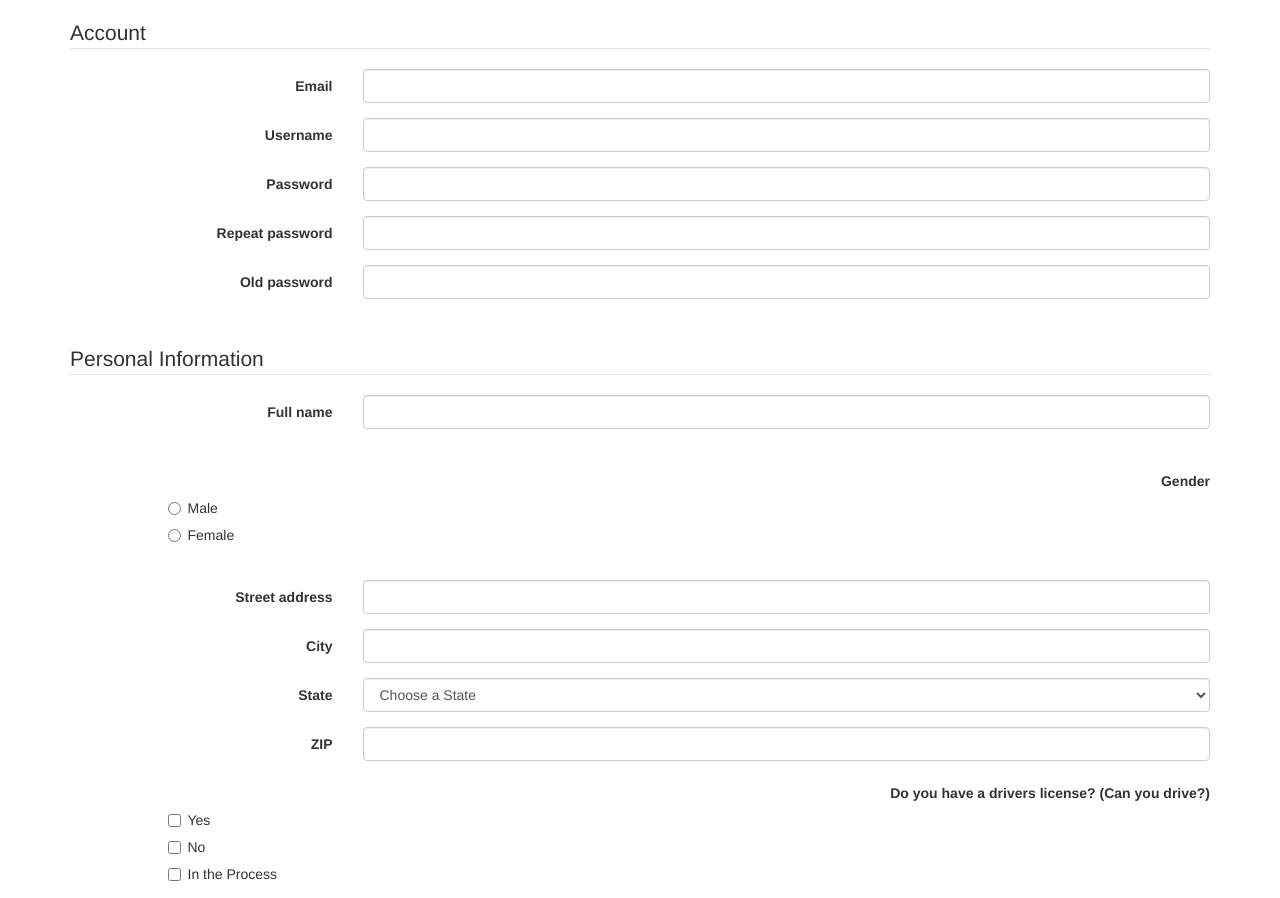
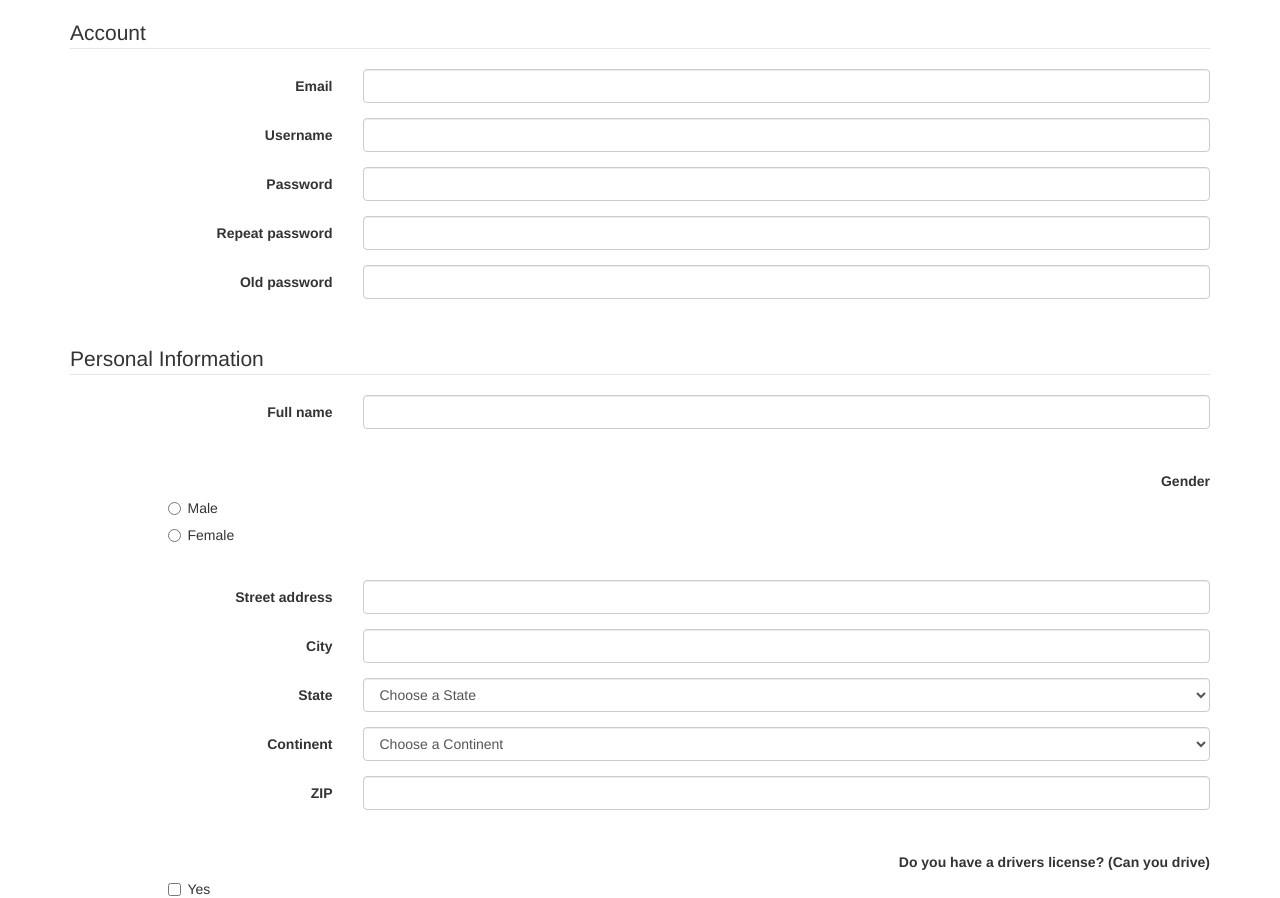
Before and after one commit to ridhim-1664684/ridhim-1664684.github.io, a plain HTML site: page jobApplicationForm.html in a window 1280 px wide. Shown: the part 75-973 px from the top of the page. Drawn offline with nearby package versions, Linux system fonts and the light colour scheme.

Commit message:
Add files via upload

```diff
--- a/jobApplicationForm.html
+++ b/jobApplicationForm.html
@@ -147,13 +147,28 @@
 			</div>
 		</div>
 		<div class="form-group">
+			<label class="col-sm-3 control-label">Continent</label>
+			<div class="col-sm-9">
+				<select class="form-control" name="continent">
+					<option value="" selected="true">Choose a Continent</option>
+					<option value="AF">Africa</option>
+					<option value="AS">Asia</option>
+					<option value="AU">Australia</option>
+					<option value="EU">Europe</option>
+					<option value="NA">North America</option>
+					<option value="SA">South America</option>
+				</select>
+			</div>
+		</div>
+		<div class="form-group">
 			<label class="col-sm-3 control-label">ZIP</label>
 			<div class="col-sm-9">
 				<input class="form-control" type="text" name="zip">
 			</div>
 		</div>
+		<br>
 		<div class="form-group row">
-			<label class="col-sm-12 control-label">Do you have a drivers license? (Can you drive?)</label>
+			<label class="col-sm-12 control-label">Do you have a drivers license? (Can you drive)</label>
 			<div class="col-sm-offset-1 col-sm-11">
 				<div class="checkbox">
 					<label>
```
